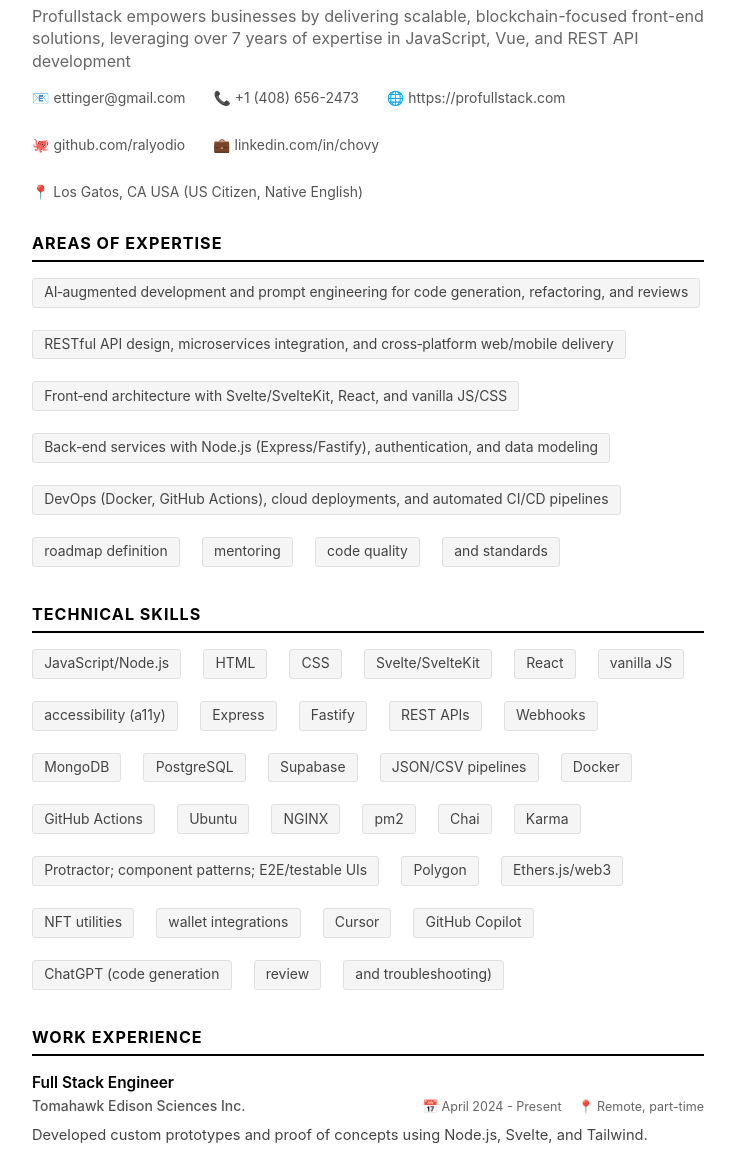
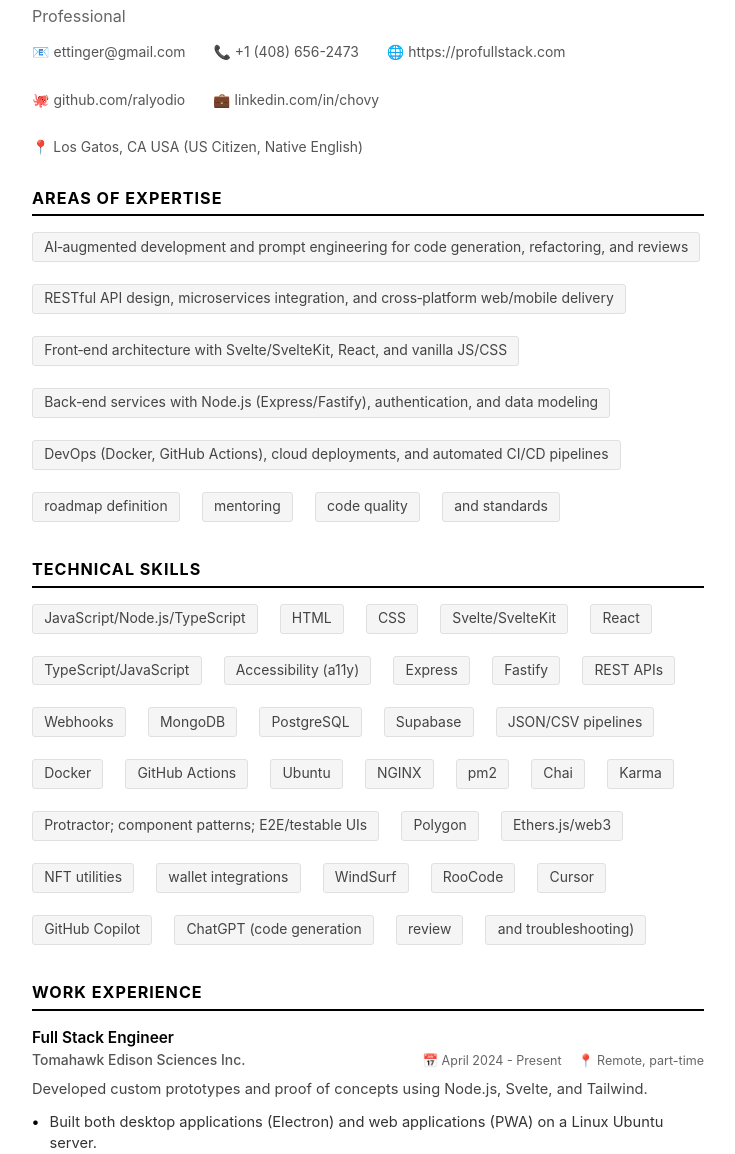
Before and after one commit to ralyodio/resume, a website: page anthony.ettinger.resume.html in a window 1280 px wide. Shown: the part 126-1280 px from the top of the page, without its empty margins (272-1007 px from the left). Drawn offline with Linux system fonts and the light colour scheme.

Commit message:
Update resume

```diff
--- a/anthony.ettinger.resume.html
+++ b/anthony.ettinger.resume.html
@@ -9,7 +9,7 @@
 <body>
     <header class="header">
         <h1>Anthony Ettinger</h1>
-        <div class="subtitle">Profullstack empowers businesses by delivering scalable, blockchain-focused front-end solutions, leveraging over 7 years of expertise in JavaScript, Vue, and REST API development</div>
+        <div class="subtitle">Professional</div>
         <div class="contact-info">
             <span>📧 <a href="mailto:ettinger@gmail.com">ettinger@gmail.com</a></span>
 <span>📞 +1 (408) 656-2473</span>
@@ -44,13 +44,13 @@
                 <h2>Technical Skills</h2>
 
     <div class="skills-list">
-      <span class="skill-item">JavaScript/Node.js</span>
+      <span class="skill-item">JavaScript/Node.js/TypeScript</span>
 <span class="skill-item">HTML</span>
 <span class="skill-item">CSS</span>
 <span class="skill-item">Svelte/SvelteKit</span>
 <span class="skill-item">React</span>
-<span class="skill-item">vanilla JS</span>
-<span class="skill-item">accessibility (a11y)</span>
+<span class="skill-item">TypeScript/JavaScript</span>
+<span class="skill-item">Accessibility (a11y)</span>
 <span class="skill-item">Express</span>
 <span class="skill-item">Fastify</span>
 <span class="skill-item">REST APIs</span>
@@ -71,6 +71,8 @@
 <span class="skill-item">Ethers.js/web3</span>
 <span class="skill-item">NFT utilities</span>
 <span class="skill-item">wallet integrations</span>
+<span class="skill-item">WindSurf</span>
+<span class="skill-item">RooCode</span>
 <span class="skill-item">Cursor</span>
 <span class="skill-item">GitHub Copilot</span>
 <span class="skill-item">ChatGPT (code generation</span>
```
Also changed, not shown: anthony.ettinger.resume.md (+3 -14 lines), 2 other files.
